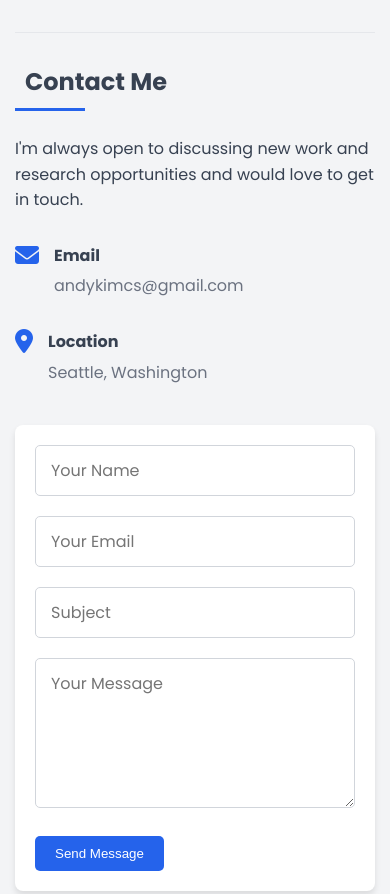
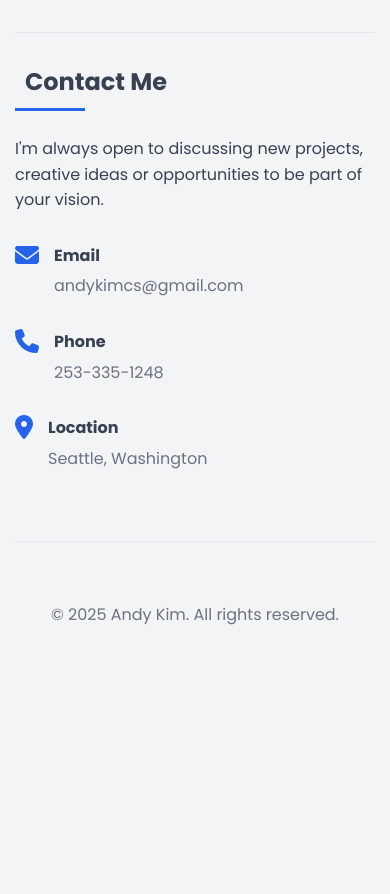
Before and after one commit to akim-cs/akim-cs.github.io, a plain HTML site: page index.html in a window 390 px wide. Shown: the part 3320-4214 px from the top of the page. After the commit the page ends 3983 px from the top, so only its background shows below. Drawn offline with Linux system fonts and the light colour scheme.

Commit message:
Update index.html
added phone number for contact me

```diff
--- a/index.html
+++ b/index.html
@@ -176,7 +176,7 @@
             <section id="contact" class="section">
                 <h2 class="section-title"><span>Contact Me</span></h2>
                 <div class="contact-content">
-                    <p>I'm always open to discussing new work and research opportunities and would love to get in touch.</p>
+                    <p>I'm always open to discussing new projects, creative ideas or opportunities to be part of your vision.</p>
 
                     <div class="contact-info">
                         <div class="contact-item">
@@ -187,6 +187,13 @@
                             </div>
                         </div>
                         <div class="contact-item">
+                            <i class="fas fa-phone"></i>
+                            <div>
+                                <h4>Phone</h4>
+                                <p>253-335-1248</p>
+                            </div>
+                        </div>
+                        <div class="contact-item">
                             <i class="fas fa-map-marker-alt"></i>
                             <div>
                                 <h4>Location</h4>
@@ -194,22 +201,6 @@
                             </div>
                         </div>
                     </div>
-
-                    <form class="contact-form">
-                        <div class="form-group">
-                            <input type="text" placeholder="Your Name" required>
-                        </div>
-                        <div class="form-group">
-                            <input type="email" placeholder="Your Email" required>
-                        </div>
-                        <div class="form-group">
-                            <input type="text" placeholder="Subject">
-                        </div>
-                        <div class="form-group">
-                            <textarea placeholder="Your Message" required></textarea>
-                        </div>
-                        <button type="submit" class="btn">Send Message</button>
-                    </form>
                 </div>
             </section>
 
```
